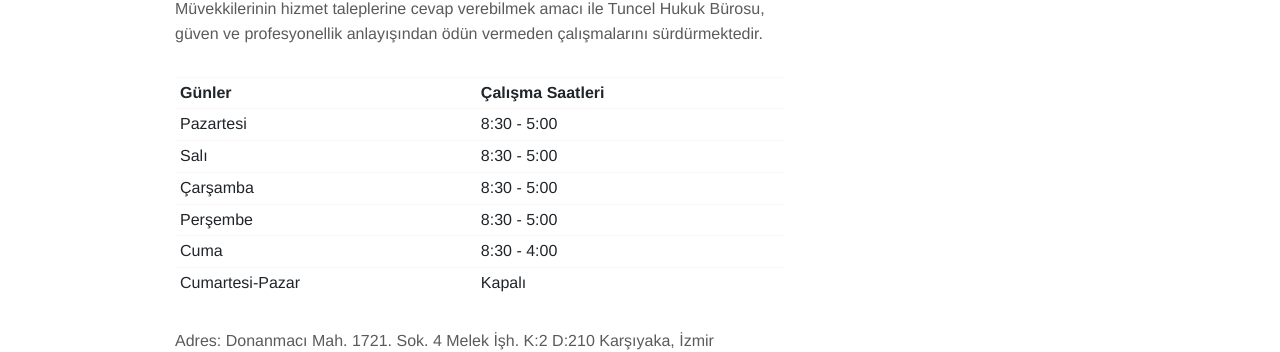
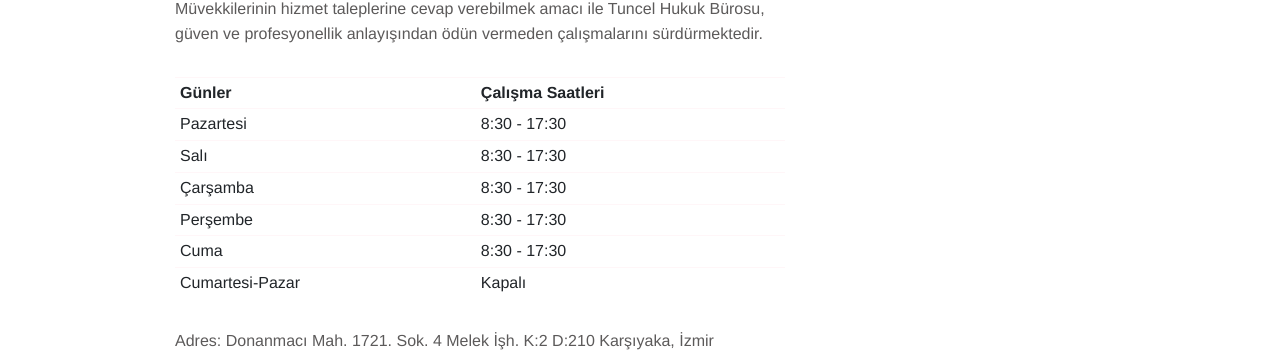
Before and after one commit to tnclhk/tnclhk.github.io, a Jekyll site: the page built from contact.md, in a window 1280 px wide. Shown: the part 488-840 px from the top of the page. Built offline with Jekyll 4.4.1, drawn with Linux system fonts in a browser that asks for light colours.

Commit message:
Update contact.md

```diff
--- a/contact.md
+++ b/contact.md
@@ -8,11 +8,11 @@ Müvekkilerinin hizmet taleplerine cevap verebilmek amacı ile Tuncel Hukuk Bür
 
 | Günler         | Çalışma Saatleri|
 | ---------      | --------------- |
-| Pazartesi      | 8:30 - 5:00     |
-| Salı           | 8:30 - 5:00     |
-| Çarşamba       | 8:30 - 5:00     |
-| Perşembe       | 8:30 - 5:00     |
-| Cuma           | 8:30 - 4:00     |
+| Pazartesi      | 8:30 - 17:30    |
+| Salı           | 8:30 - 17:30    |
+| Çarşamba       | 8:30 - 17:30    |
+| Perşembe       | 8:30 - 17:30    |
+| Cuma           | 8:30 - 17:30    |
 | Cumartesi-Pazar| Kapalı          |
 
 Adres: Donanmacı Mah. 1721. Sok. 4 Melek İşh. K:2 D:210 Karşıyaka, İzmir
```
